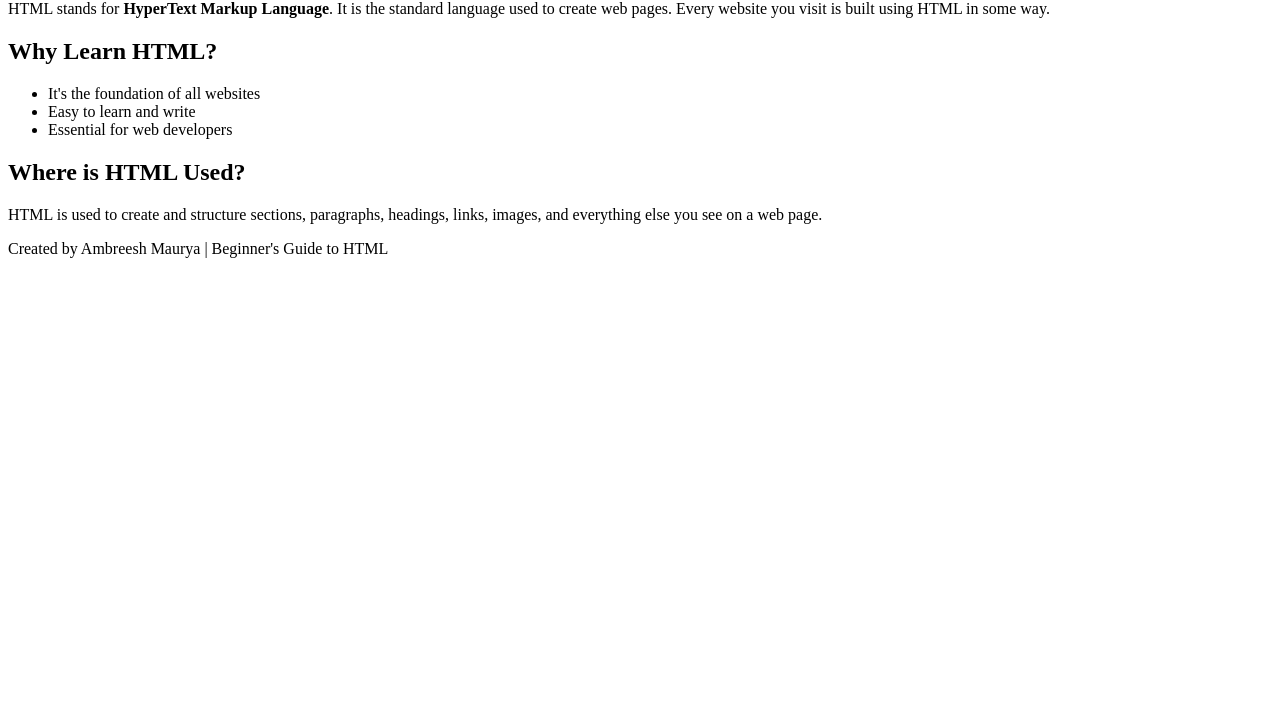
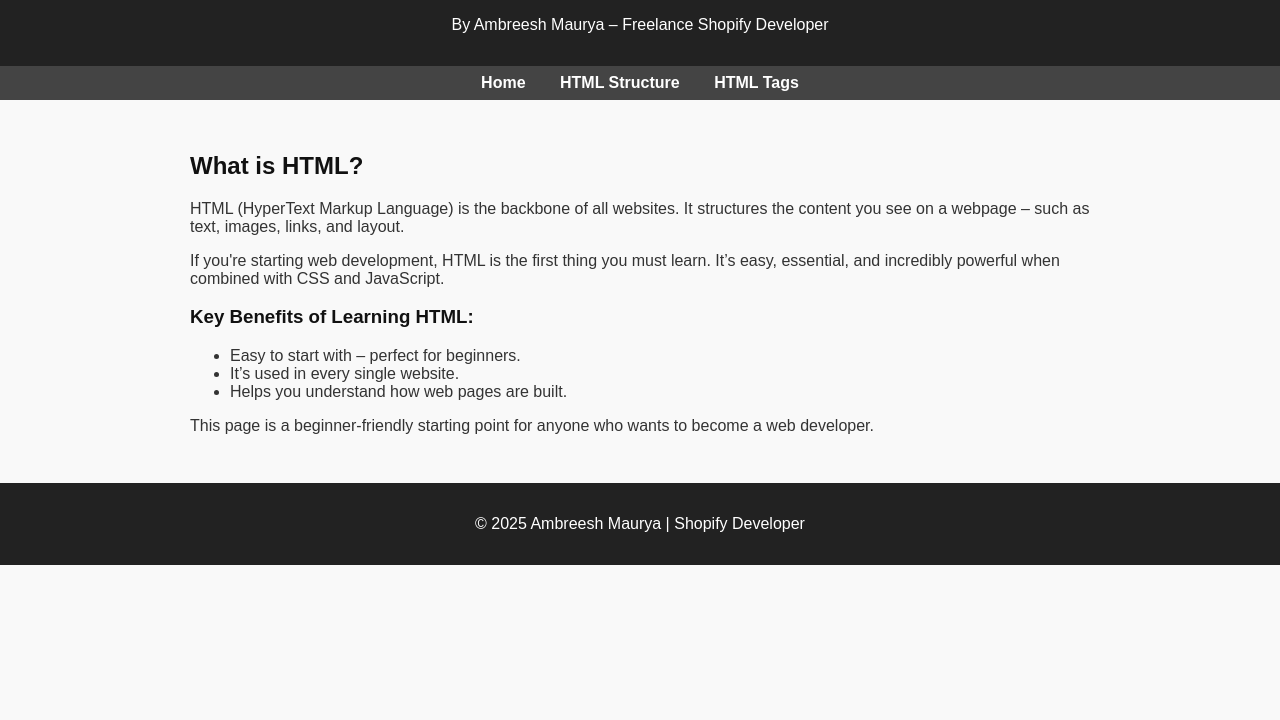
Before and after one commit to ambreesh-maurya/html-practice, a plain HTML site: page index.html in a window 1280 px wide. Shown: the part 80-800 px from the top of the page. Drawn offline with Linux system fonts and the light colour scheme.

Commit message:
Update index.html

```diff
--- a/index.html
+++ b/index.html
@@ -1,28 +1,77 @@
+
 <!DOCTYPE html>
 <html lang="en">
 <head>
-  <meta charset="UTF-8" />
-  <meta name="viewport" content="width=device-width, initial-scale=1.0"/>
-  <meta name="description" content="Learn what HTML is and why it's important for web development. A simple guide for complete beginners.">
-  <meta name="keywords" content="what is html, html basics, learn html, html tutorial for beginners">
-  <title>What is HTML? - HTML for Beginners</title>
+    <meta charset="UTF-8" />
+    <meta name="viewport" content="width=device-width, initial-scale=1.0" />
+    <meta name="description" content="A simple and complete guide to understand what HTML is and how it works for beginners in web development." />
+    <meta name="keywords" content="what is HTML, HTML basics, learn HTML, HTML tutorial, Ambreesh Maurya" />
+    <meta name="author" content="Ambreesh Maurya" />
+    <title>What is HTML? A Beginner’s Introduction</title>
+    <style>
+        body {
+            font-family: Arial, sans-serif;
+            margin: 0;
+            padding: 0;
+            background-color: #f9f9f9;
+            color: #333;
+        }
+        header, footer {
+            background-color: #222;
+            color: #fff;
+            padding: 1rem;
+            text-align: center;
+        }
+        nav {
+            background-color: #444;
+            padding: 0.5rem 0;
+            text-align: center;
+        }
+        nav a {
+            color: #fff;
+            margin: 0 15px;
+            text-decoration: none;
+            font-weight: bold;
+        }
+        nav a:hover {
+            text-decoration: underline;
+        }
+        main {
+            padding: 2rem;
+            max-width: 900px;
+            margin: auto;
+        }
+        h1, h2, h3 {
+            color: #111;
+        }
+    </style>
 </head>
 <body>
-  <h1>What is HTML?</h1>
-  <p>HTML stands for <strong>HyperText Markup Language</strong>. It is the standard language used to create web pages. Every website you visit is built using HTML in some way.</p>
+    <header>
+        <h1>HTML for Beginners</h1>
+        <p>By Ambreesh Maurya – Freelance Shopify Developer</p>
+    </header>
+    <nav>
+        <a href="index.html">Home</a>
+        <a href="html-structure.html">HTML Structure</a>
+        <a href="html-tags.html">HTML Tags</a>
+    </nav>
+    <main>
 
-  <h2>Why Learn HTML?</h2>
-  <ul>
-    <li>It's the foundation of all websites</li>
-    <li>Easy to learn and write</li>
-    <li>Essential for web developers</li>
-  </ul>
+        <h2>What is HTML?</h2>
+        <p>HTML (HyperText Markup Language) is the backbone of all websites. It structures the content you see on a webpage – such as text, images, links, and layout.</p>
+        <p>If you're starting web development, HTML is the first thing you must learn. It’s easy, essential, and incredibly powerful when combined with CSS and JavaScript.</p>
+        <h3>Key Benefits of Learning HTML:</h3>
+        <ul>
+            <li>Easy to start with – perfect for beginners.</li>
+            <li>It’s used in every single website.</li>
+            <li>Helps you understand how web pages are built.</li>
+        </ul>
+        <p>This page is a beginner-friendly starting point for anyone who wants to become a web developer.</p>
 
-  <h2>Where is HTML Used?</h2>
-  <p>HTML is used to create and structure sections, paragraphs, headings, links, images, and everything else you see on a web page.</p>
-
-  <footer>
-    <p>Created by Ambreesh Maurya | Beginner's Guide to HTML</p>
-  </footer>
+    </main>
+    <footer>
+        <p>© 2025 Ambreesh Maurya | Shopify Developer</p>
+    </footer>
 </body>
 </html>
```
